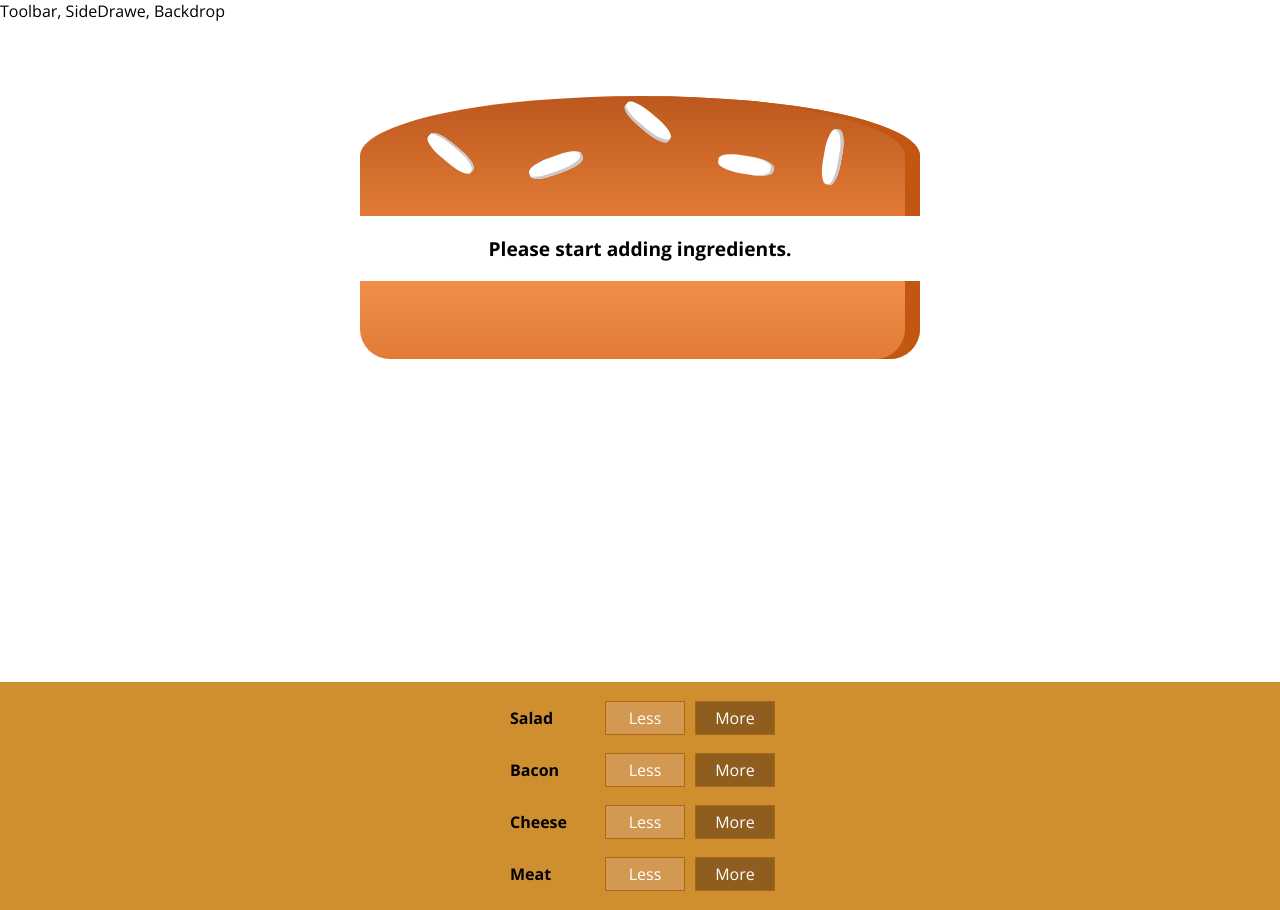
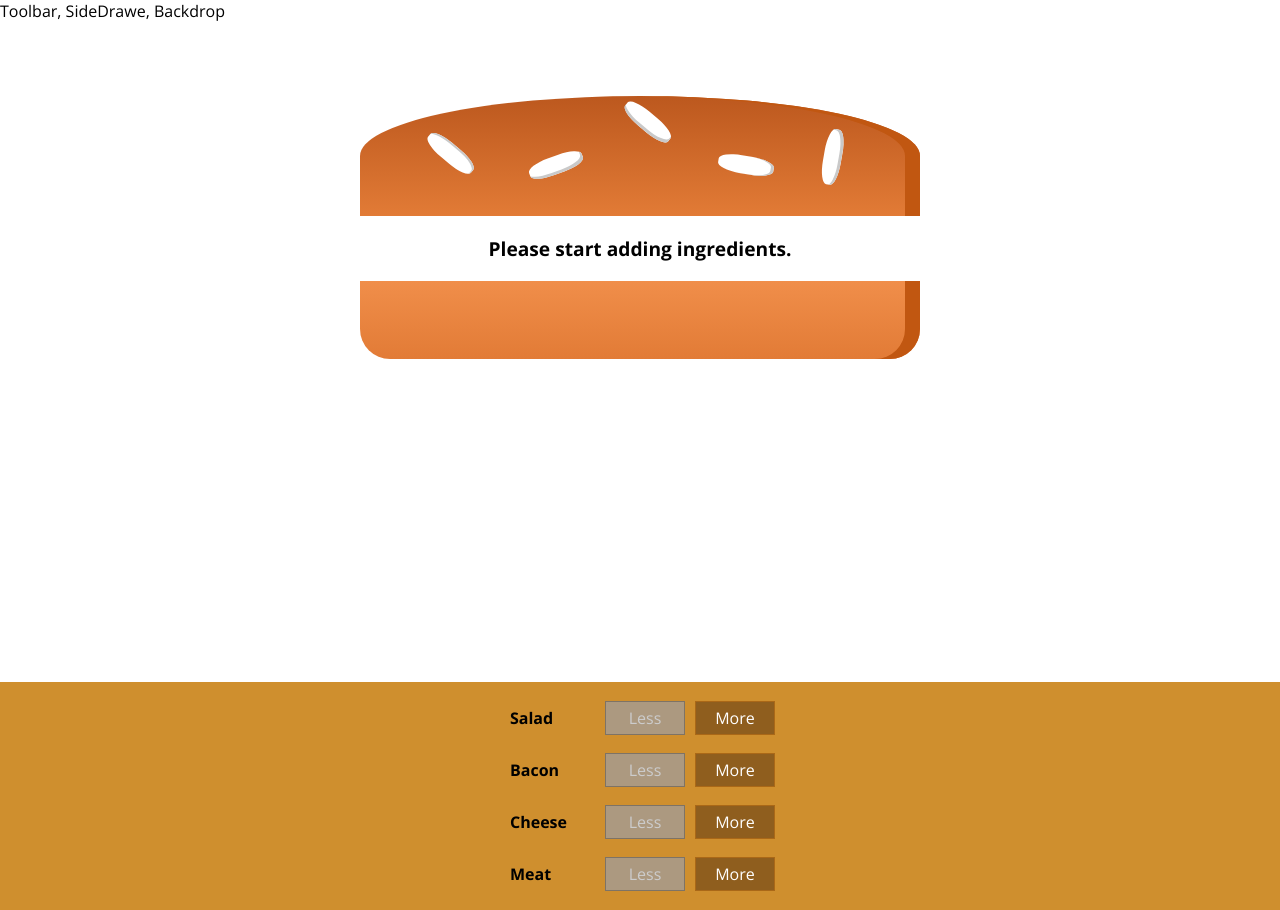
Before and after one commit to salehrezq/react-complete-guide-maximilian-burger-builder, a React (Create React App) app: page / in a window 1280 px wide. Built offline with nearby package versions, Linux system fonts and the light colour scheme.

Commit message:
Implement removing ingredients safely
Lesson:
08. A Real App The Burger Builder (Basic Version)\
18. Removing Ingredients Safely

```diff
--- a/src/components/Burger/BuildControls/BuildControl/BuildControl.js
+++ b/src/components/Burger/BuildControls/BuildControl/BuildControl.js
@@ -4,7 +4,10 @@ import classes from './BuildControl.module.css';
 const BuildControl = props => (
    <div className={classes.BuildControl}>
       <div className={classes.Label}>{props.label}</div>
-      <button className={classes.Less}>Less</button>
+      <button className={classes.Less}
+              onClick={props.remove}
+              disabled={props.disabled}>Less
+      </button>
       <button className={classes.More} onClick={props.add}>More</button>
    </div>
 );
--- a/src/components/Burger/BuildControls/BuildControls.js
+++ b/src/components/Burger/BuildControls/BuildControls.js
@@ -15,6 +15,8 @@ const BuildControls = props => (
          key={control.label}
          label={control.label}
          add={() => props.addIngredient(control.type)}
+         remove={() => props.removeIngredient(control.type)}
+         disabled={props.disabled[control.type]}
       />)}
    </div>
 );
--- a/src/containers/BurgerBuilder/BurgerBuilder.js
+++ b/src/containers/BurgerBuilder/BurgerBuilder.js
@@ -34,11 +34,36 @@ class BurgerBuilder extends Component {
       });
    }
 
+   removeIngredientHandler = (type) => {
+      this.setState((prevState, props) => {
+         return {
+            ingredients: {
+               ...this.state.ingredients,
+               [type]: (prevState.ingredients[type] > 0) ? prevState.ingredients[type] - 1 : 0
+            },
+            totalPrice: (prevState.totalPrice > 4) ? prevState.totalPrice - INGREDIENT_PRICES[type] : 4
+         };
+      });
+   }
+
    render() {
+
+      const disabledInfo = {
+         ...this.state.ingredients
+      }
+
+      for (let key in disabledInfo) {
+         disabledInfo[key] = disabledInfo[key] <= 0;
+      }
+
       return (
          <Auxiliary>
             <Burger ingredients={this.state.ingredients}/>
-            <BuildControls addIngredient={this.addIngredientHandler}/>
+            <BuildControls
+               addIngredient={this.addIngredientHandler}
+               removeIngredient={this.removeIngredientHandler}
+               disabled={disabledInfo}
+            />
          </Auxiliary>
       );
    }
```
